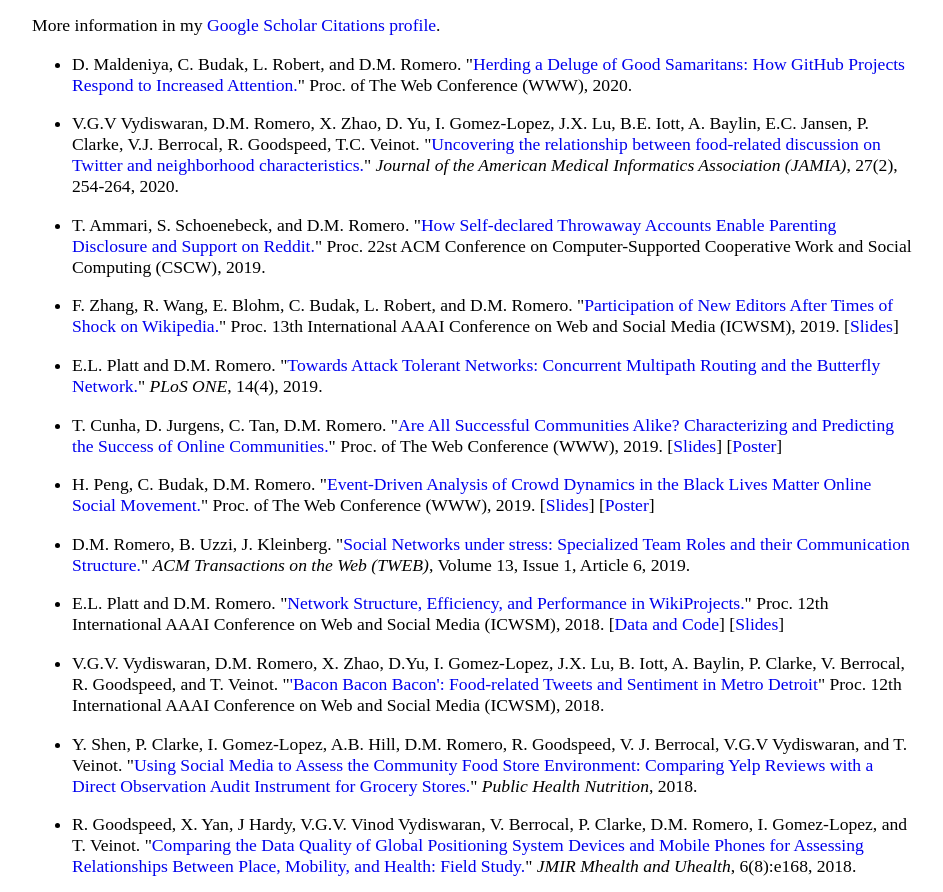
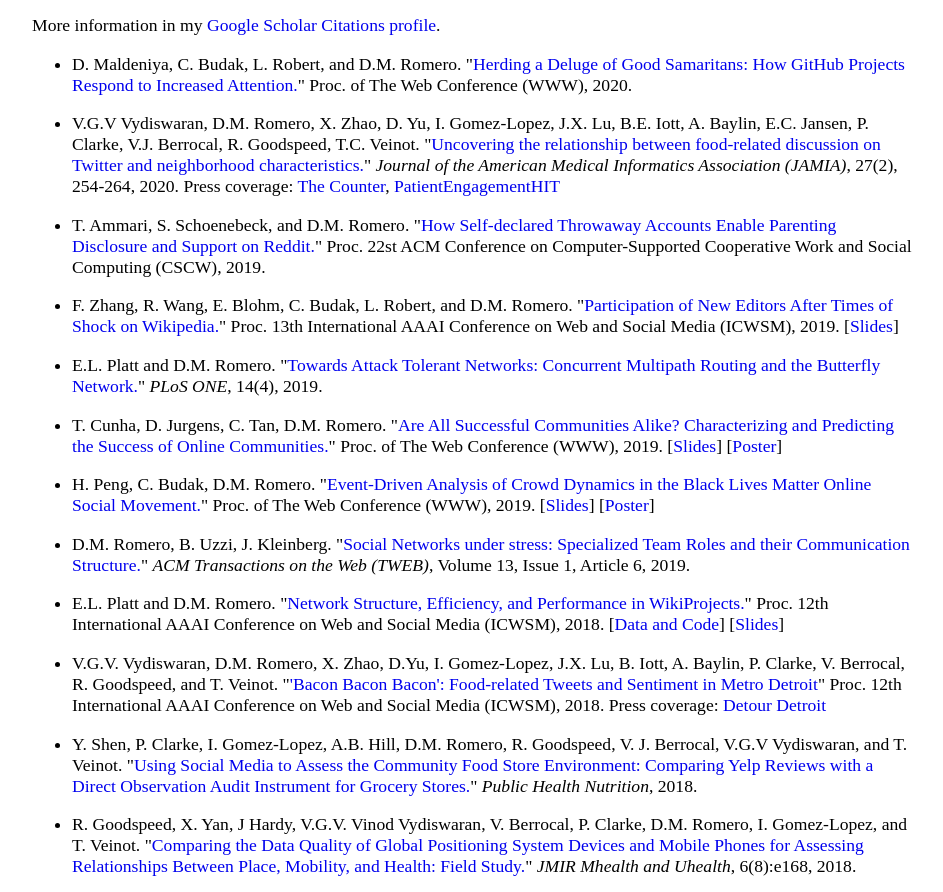
Before and after one commit to danielmromero/danielmromero.github.io, a plain HTML site: page index.html in a window 1280 px wide. Shown: the part 768-1660 px from the top of the page, without its empty margins (168-1111 px from the left). Drawn offline with Linux system fonts and the light colour scheme.

Commit message:
Add files via upload

```diff
--- a/index.html
+++ b/index.html
@@ -109,9 +109,10 @@
 	<ul>
 
 
+
  <li><p class="p5">  D. Maldeniya, C. Budak, L. Robert, and D.M. Romero. "<a href="https://go.aws/30WbdH7" target="_blank" >Herding a Deluge of Good Samaritans: How GitHub Projects Respond to Increased Attention.</a>" Proc. of The Web Conference (WWW), 2020. </li>
 
-  <li><p class="p5">  V.G.V Vydiswaran, D.M. Romero, X. Zhao, D. Yu, I. Gomez-Lopez, J.X. Lu, B.E. Iott, A. Baylin, E.C. Jansen, P. Clarke, V.J. Berrocal, R. Goodspeed, T.C. Veinot. "<a href="http://bit.ly/2PsU3gq" target="_blank" >Uncovering the relationship between food-related discussion on Twitter and neighborhood characteristics.</a>" <i>Journal of the American Medical Informatics Association (JAMIA)</i>, 27(2), 254-264, 2020. </li>
+  <li><p class="p5">  V.G.V Vydiswaran, D.M. Romero, X. Zhao, D. Yu, I. Gomez-Lopez, J.X. Lu, B.E. Iott, A. Baylin, E.C. Jansen, P. Clarke, V.J. Berrocal, R. Goodspeed, T.C. Veinot. "<a href="http://bit.ly/2PsU3gq" target="_blank" >Uncovering the relationship between food-related discussion on Twitter and neighborhood characteristics.</a>" <i>Journal of the American Medical Informatics Association (JAMIA)</i>, 27(2), 254-264, 2020. Press coverage: <a href="https://bit.ly/3gZTxkl" target="_blank" >The Counter</a>, <a href="https://bit.ly/32OobYK" target="_blank" >PatientEngagementHIT</a></li>
 
 
 <li><p class="p5">  T. Ammari, S. Schoenebeck, and D.M. Romero. "<a href="http://bit.ly/2kKHS1I" target="_blank" >How Self-declared Throwaway Accounts Enable Parenting Disclosure and Support on Reddit.</a>" Proc. 22st ACM Conference on Computer-Supported Cooperative Work and Social Computing (CSCW), 2019.</li>
@@ -128,7 +129,7 @@
 
       <li><p class="p5">  E.L. Platt and D.M. Romero. "<a href="http://bit.ly/2JzgN96" target="_blank" >Network Structure, Efficiency, and Performance in WikiProjects.</a>" Proc. 12th International AAAI Conference on Web and Social Media (ICWSM), 2018. [<a href="http://bit.ly/2N8qld2" target="_blank" >Data and Code</a>] [<a href="http://bit.ly/2OpBqH4" target="_blank" >Slides</a>]</li>
 
-  <li><p class="p5">  V.G.V. Vydiswaran, D.M. Romero, X. Zhao, D.Yu, I. Gomez-Lopez, J.X. Lu, B. Iott, A. Baylin, P. Clarke, V. Berrocal, R. Goodspeed, and T. Veinot. "<a href="http://bit.ly/2EBa4rG" target="_blank" >'Bacon Bacon Bacon': Food-related Tweets and Sentiment in Metro Detroit</a>" Proc. 12th International AAAI Conference on Web and Social Media (ICWSM), 2018.</li>
+  <li><p class="p5">  V.G.V. Vydiswaran, D.M. Romero, X. Zhao, D.Yu, I. Gomez-Lopez, J.X. Lu, B. Iott, A. Baylin, P. Clarke, V. Berrocal, R. Goodspeed, and T. Veinot. "<a href="http://bit.ly/2EBa4rG" target="_blank" >'Bacon Bacon Bacon': Food-related Tweets and Sentiment in Metro Detroit</a>" Proc. 12th International AAAI Conference on Web and Social Media (ICWSM), 2018. Press coverage: <a href="https://bit.ly/2YXB1CR" target="_blank" >Detour Detroit</a></li>
 
 
       <li><p class="p5">  Y. Shen, P. Clarke, I. Gomez-Lopez, A.B. Hill, D.M. Romero, R. Goodspeed, V. J. Berrocal, V.G.V Vydiswaran, and T. Veinot. "<a href="http://bit.ly/2RGYqXx" target="_blank" >Using Social Media to Assess the Community Food Store Environment: Comparing Yelp Reviews with a Direct Observation Audit Instrument for Grocery Stores.</a>" <i>Public Health Nutrition</i>, 2018.</li>
```
